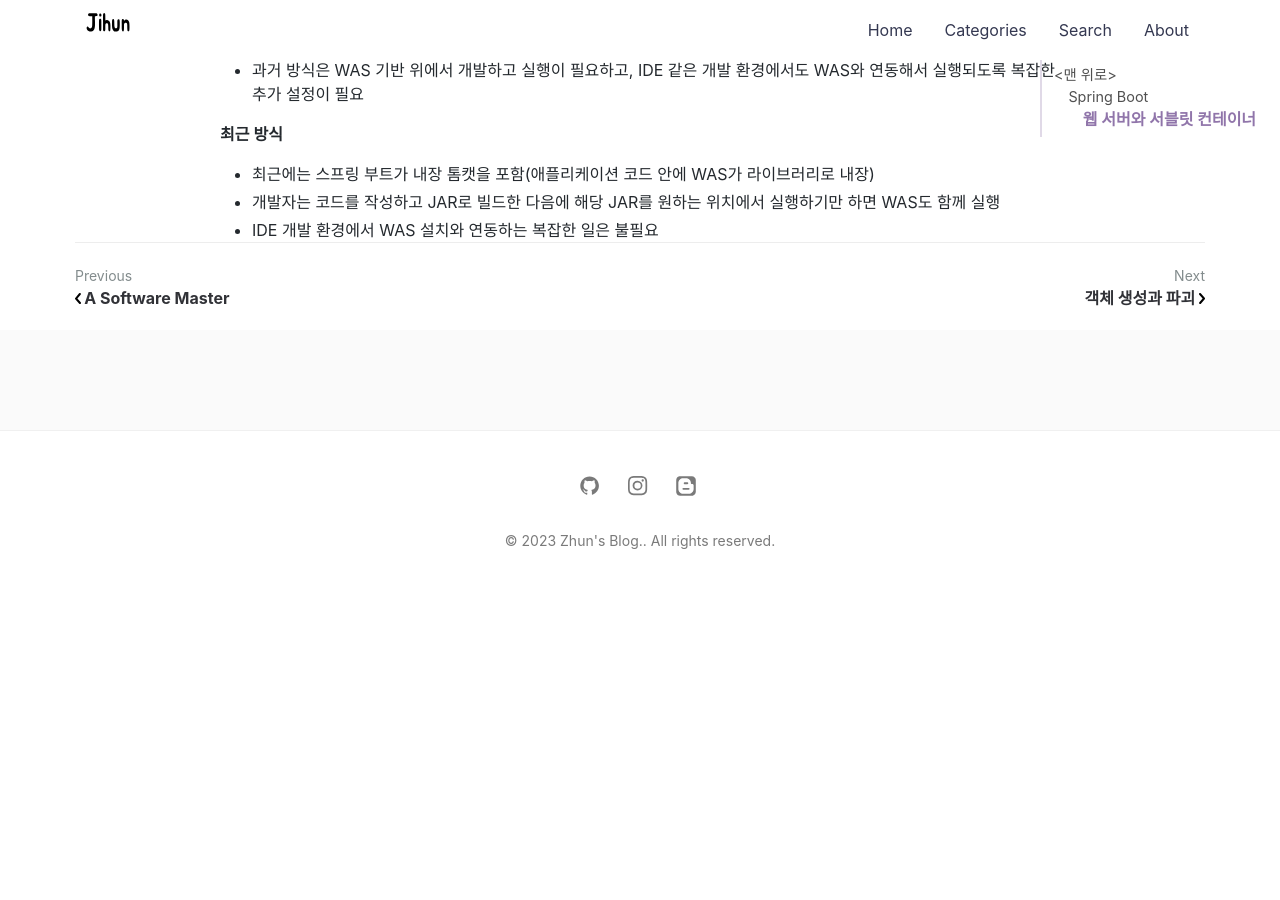
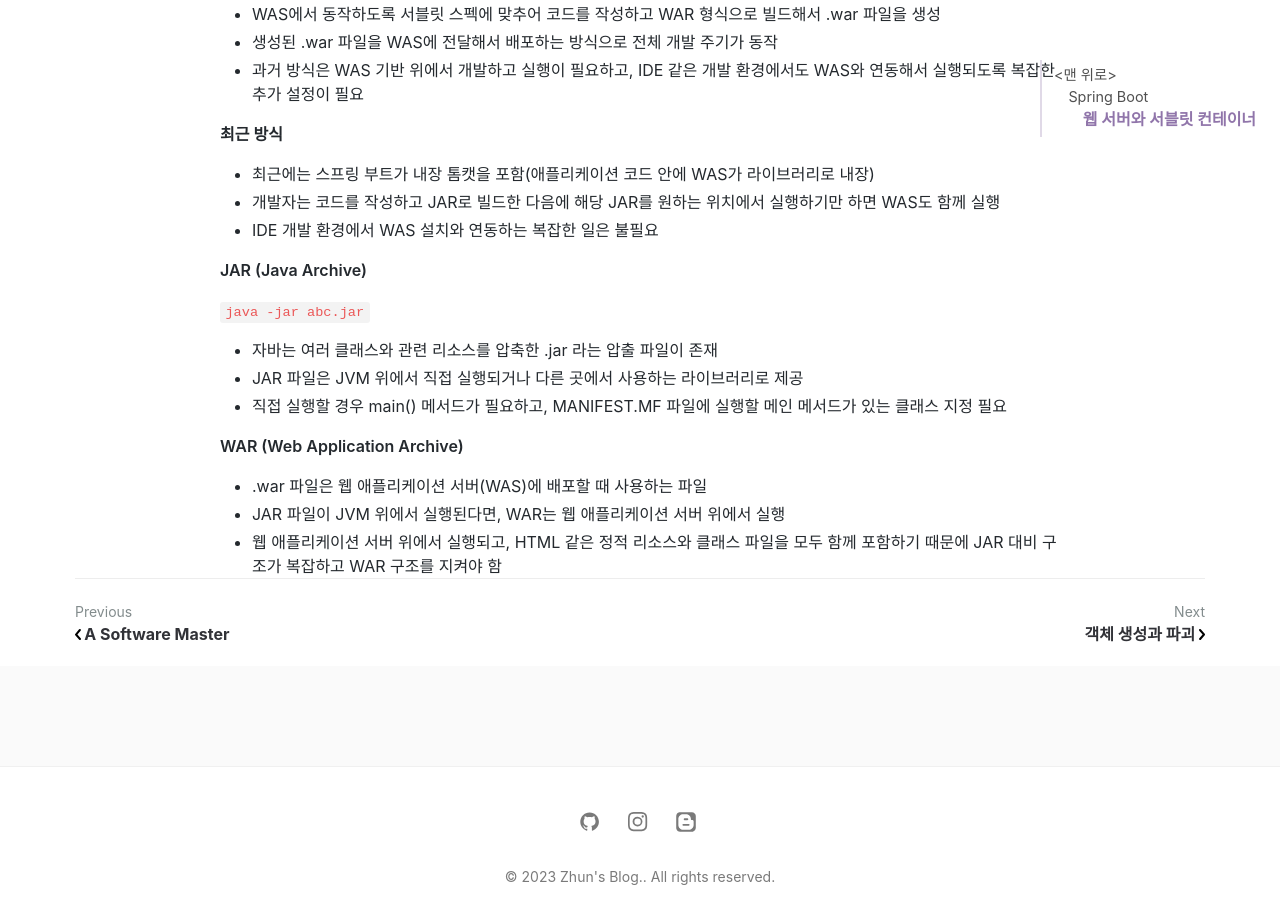
Before and after one commit to jihunparkme/jihunparkme.github.io, a Jekyll site: the page built from _posts/2023-04-06-spring-boot.md, in a window 1280 px wide and 900 px high, scrolled down 1107 px. Built offline with Jekyll 4.4.1, drawn with Linux system fonts in a browser that asks for light colours; nearby versions of some CDN libraries; comment, search, counter and statistics services are not loaded; before the commit the page ends 1703 px from its top, so only the background shows below that.

Commit message:
[Spring Boot] WAR 빌드와 배포

```diff
--- a/_posts/2023-04-06-spring-boot.md
+++ b/_posts/2023-04-06-spring-boot.md
@@ -33,3 +33,17 @@ featured-img: spring
 - 최근에는 스프링 부트가 내장 톰캣을 포함(애플리케이션 코드 안에 WAS가 라이브러리로 내장)
 - 개발자는 코드를 작성하고 JAR로 빌드한 다음에 해당 JAR를 원하는 위치에서 실행하기만 하면 WAS도 함께 실행
 - IDE 개발 환경에서 WAS 설치와 연동하는 복잡한 일은 불필요
+
+**JAR (Java Archive)**
+
+`java -jar abc.jar`
+
+- 자바는 여러 클래스와 관련 리소스를 압축한 .jar 라는 압출 파일이 존재
+- JAR 파일은 JVM 위에서 직접 실행되거나 다른 곳에서 사용하는 라이브러리로 제공
+- 직접 실행할 경우 main() 메서드가 필요하고, MANIFEST.MF 파일에 실행할 메인 메서드가 있는 클래스 지정 필요
+
+**WAR (Web Application Archive)**
+
+- .war 파일은 웹 애플리케이션 서버(WAS)에 배포할 때 사용하는 파일
+- JAR 파일이 JVM 위에서 실행된다면, WAR는 웹 애플리케이션 서버 위에서 실행
+- 웹 애플리케이션 서버 위에서 실행되고, HTML 같은 정적 리소스와 클래스 파일을 모두 함께 포함하기 때문에 JAR 대비 구조가 복잡하고 WAR 구조를 지켜야 함
```
